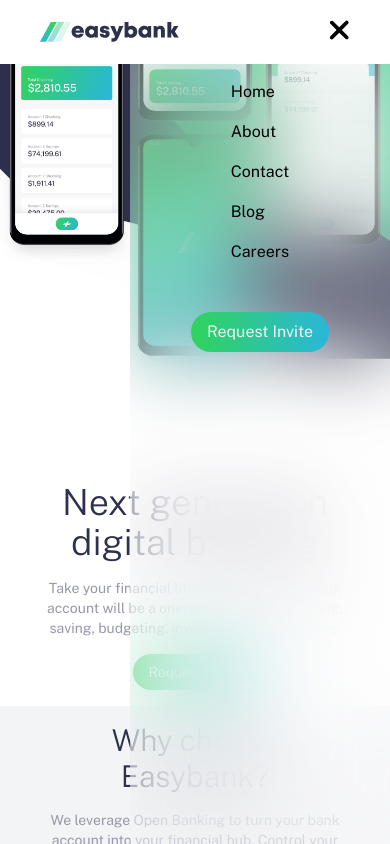
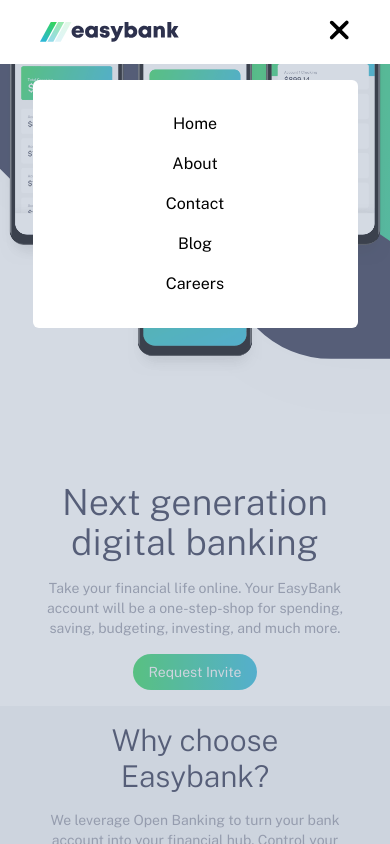
Before and after one commit to StevetheRebel/EasyBank_landing_page, a React (Vite) app: page / in a window 390 px wide. Both pictures are taken after a click on the element 336 px from the left and 32 px from the top of the page. Shown: the top 844 px of the page. Built offline with nearby package versions, Linux system fonts and the light colour scheme.

Commit message:
changed to mobile navigation container

```diff
--- a/src/components/Navigation.jsx
+++ b/src/components/Navigation.jsx
@@ -37,11 +37,10 @@
 
       {/* Mobile menu items */}
       {menuOpen && (
-        <div className="h-[calc(100svh-64px)] top-16 right-0 w-2/3 bg-white/30 backdrop-blur-2xl flex flex-col items-center gap-12 py-4 md:hidden z-10 fixed">
-          <ul className="flex flex-col gap-4">
+        <div className="h-[calc(100svh-64px)] top-16 right-0 w-full bg-slate-400/40 flex flex-col items-center gap-12 py-4 md:hidden z-10 fixed">
+          <ul className="flex flex-col gap-4 items-center bg-neutral-white w-5/6 py-8 rounded-md">
             <MenuItems />
           </ul>
-          <Button text={"Request Invite"} />
         </div>
       )}
     </>
```
